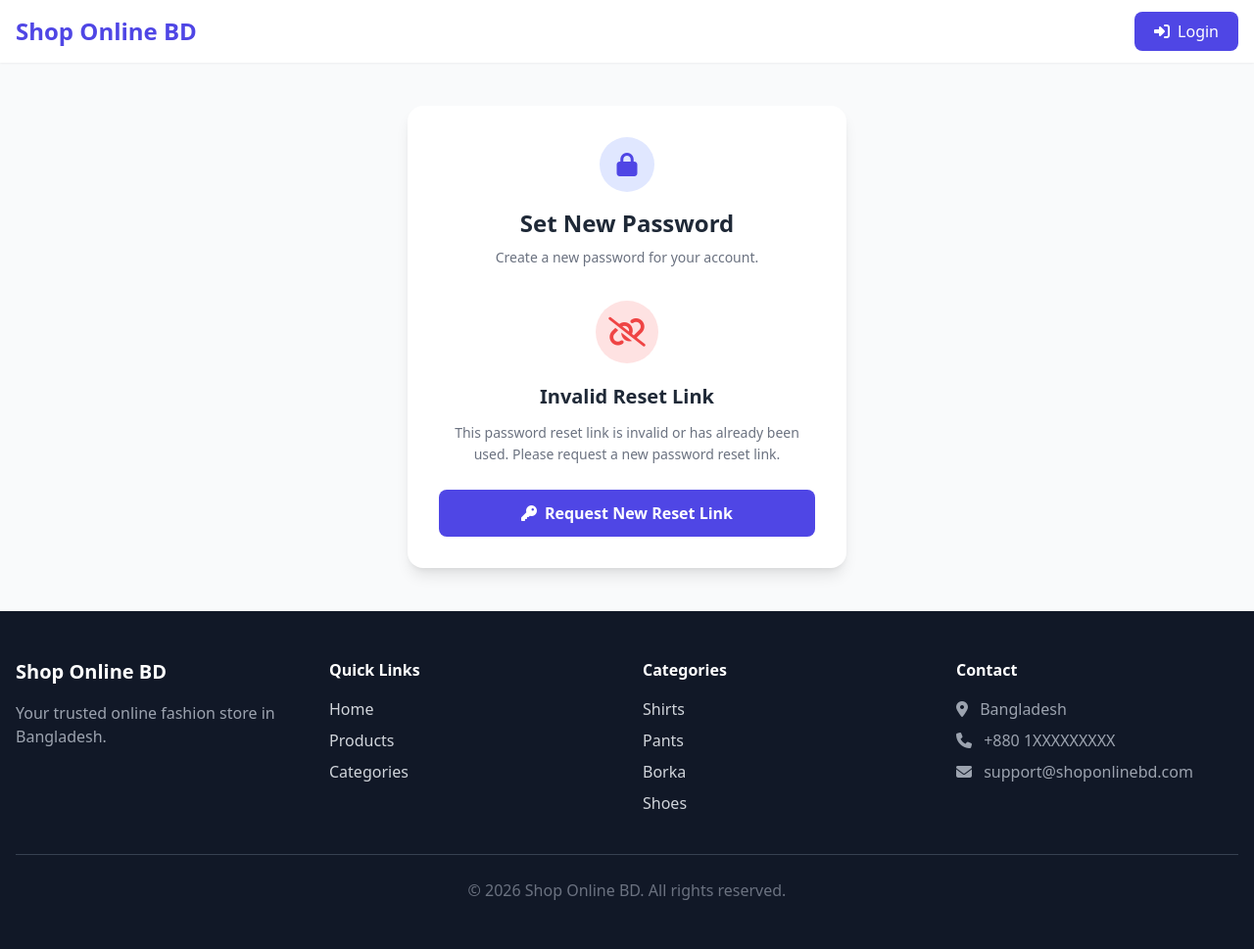
After one commit to MuhammadRafiulIslam9803/online-shop-basic, a Django app: page /reset/1/1/ in a window 1280 px wide. The commit adds this page. Shown: the whole page at 98% size. Run offline with Django 5.2, Linux system fonts and the light colour scheme; some libraries are stand-ins or nearby versions.

Commit message:
added forget password and related materials

```diff
--- a/shop/forms.py
+++ b/shop/forms.py
@@ -1,4 +1,5 @@
 from django import forms
+
 # from django.contrib.auth import password_validation
 from django.contrib.auth.models import User
 from django.contrib.auth.forms import (
@@ -6,11 +7,14 @@ from django.contrib.auth.forms import (
     UserCreationForm,
     AuthenticationForm,
     UsernameField,
+    PasswordResetForm,
+    SetPasswordForm,
 )
 from django.utils.translation import gettext, gettext_lazy as _
 
 
 # registration form
+
 
 class CustomerRegistrationForm(UserCreationForm):
     username = forms.CharField(
@@ -87,6 +91,7 @@ class CustomerRegistrationForm(UserCreationForm):
 
 # login form
 
+
 class LoginForm(AuthenticationForm):
     username = UsernameField(
         widget=forms.TextInput(
@@ -118,7 +123,9 @@ class LoginForm(AuthenticationForm):
         ),
     )
 
+
 # password change form
+
 
 class MyPasswordChangeForm(PasswordChangeForm):
     old_password = forms.CharField(
@@ -168,16 +175,18 @@ class MyPasswordChangeForm(PasswordChangeForm):
         ),
     )
 
+
 # password reset form
 
-class MyPasswordResetForm(PasswordChangeForm):
+
+class MyPasswordResetForm(PasswordResetForm):
     email = forms.EmailField(
         label=_("Email"),
         required=True,
         widget=forms.EmailInput(
             attrs={
                 "class": (
-                    "w-full px-4 py-3 border border-gray-300 rounded-lg "
+                    "w-full px-4 pl-10 py-3 border border-gray-300 rounded-lg "
                     "focus:outline-none focus:ring-2 focus:ring-indigo-500 "
                     "focus:border-indigo-500 transition"
                 ),
@@ -186,7 +195,9 @@ class MyPasswordResetForm(PasswordChangeForm):
             }
         ),
     )
-class MySetPasswordForm(PasswordChangeForm):
+
+
+class MySetPasswordForm(SetPasswordForm):
     new_password1 = forms.CharField(
         label=_("New Password"),
         strip=False,
@@ -202,6 +213,7 @@ class MySetPasswordForm(PasswordChangeForm):
             }
         ),
     )
+
     new_password2 = forms.CharField(
         label=_("Confirm New Password"),
         strip=False,
--- a/shop/urls.py
+++ b/shop/urls.py
@@ -61,15 +61,12 @@ urlpatterns = [
         name="password_change_done",
     ),
 
-    # password reset urls
+    # password reset urls or forgot password urls
     path(
         "password_reset/",
         auth_views.PasswordResetView.as_view(
             template_name="shop/password_reset.html",
             form_class=MyPasswordResetForm,
-            email_template_name="shop/password_reset_email.html",
-            subject_template_name="shop/password_reset_subject.txt",
-            success_url="/password_reset/done/",
         ),
         name="password_reset",
     ),
@@ -85,7 +82,6 @@ urlpatterns = [
         auth_views.PasswordResetConfirmView.as_view(
             template_name="shop/password_reset_confirm.html",
             form_class=MySetPasswordForm,
-            success_url="/reset/done/",
         ),
         name="password_reset_confirm",
     ),
--- /dev/null
+++ b/templates/shop/password_reset_confirm.html
@@ -0,0 +1,211 @@
+{% extends "shop/base.html" %}
+
+{% block title %}Set New Password - Shop Online BD{% endblock %}
+
+{% block content %}
+
+<div class="min-h-[70vh] flex items-center justify-center px-4 py-10">
+
+    <div class="w-full max-w-md bg-white rounded-2xl shadow-lg p-8">
+
+        <!-- Header -->
+        <div class="text-center mb-8">
+
+            <div class="flex justify-center mb-4">
+                <div class="w-14 h-14 rounded-full bg-indigo-100
+                            flex items-center justify-center">
+
+                    <i class="fa-solid fa-lock text-2xl text-indigo-600"></i>
+
+                </div>
+            </div>
+
+            <h2 class="text-2xl font-bold text-gray-800">
+                Set New Password
+            </h2>
+
+            <p class="text-gray-500 mt-2 text-sm leading-relaxed">
+                Create a new password for your account.
+            </p>
+
+        </div>
+
+
+        {% if validlink %}
+
+        <!-- Form -->
+        <form method="post">
+
+            {% csrf_token %}
+
+            <!-- New Password -->
+            <div class="mb-5">
+
+                <label for="{{ form.new_password1.id_for_label }}"
+                    class="block text-sm font-medium text-gray-700 mb-2">
+                    New Password
+                </label>
+
+                <div class="relative">
+
+                    <i class="fa-solid fa-key
+                              absolute left-3 top-1/2
+                              -translate-y-1/2
+                              text-gray-400">
+                    </i>
+
+                    {{ form.new_password1 }}
+
+                </div>
+
+                {% if form.new_password1.errors %}
+                    <p class="text-red-500 text-sm mt-1">
+                        {{ form.new_password1.errors.0 }}
+                    </p>
+                {% endif %}
+
+            </div>
+
+
+            <!-- Confirm Password -->
+            <div class="mb-5">
+
+                <label for="{{ form.new_password2.id_for_label }}"
+                    class="block text-sm font-medium text-gray-700 mb-2">
+                    Confirm New Password
+                </label>
+
+                <div class="relative">
+
+                    <i class="fa-solid fa-shield-halved
+                              absolute left-3 top-1/2
+                              -translate-y-1/2
+                              text-gray-400">
+                    </i>
+
+                    {{ form.new_password2 }}
+
+                </div>
+
+                {% if form.new_password2.errors %}
+                    <p class="text-red-500 text-sm mt-1">
+                        {{ form.new_password2.errors.0 }}
+                    </p>
+                {% endif %}
+
+            </div>
+
+
+            <!-- Non-field Errors -->
+            {% if form.non_field_errors %}
+                <div class="bg-red-50 text-red-600 p-3 rounded-lg
+                            mb-5 text-sm">
+
+                    {{ form.non_field_errors }}
+
+                </div>
+            {% endif %}
+
+
+            <!-- Password Requirements -->
+            <div class="bg-gray-50 rounded-lg p-4 mb-6">
+
+                <p class="text-sm font-medium text-gray-700 mb-2">
+                    Password requirements:
+                </p>
+
+                <ul class="text-xs text-gray-500 space-y-1">
+                    <li>
+                        <i class="fa-solid fa-check text-green-500 mr-1"></i>
+                        Use at least 8 characters.
+                    </li>
+
+                    <li>
+                        <i class="fa-solid fa-check text-green-500 mr-1"></i>
+                        Avoid using common passwords.
+                    </li>
+
+                    <li>
+                        <i class="fa-solid fa-check text-green-500 mr-1"></i>
+                        Don't use only numbers.
+                    </li>
+                </ul>
+
+            </div>
+
+
+            <!-- Submit -->
+            <button type="submit"
+                class="w-full bg-indigo-600 text-white py-3 rounded-lg
+                       font-semibold hover:bg-indigo-700 transition
+                       flex items-center justify-center gap-2">
+
+                <i class="fa-solid fa-lock"></i>
+
+                Set New Password
+
+            </button>
+
+        </form>
+
+
+        <!-- Back -->
+        <div class="text-center mt-6">
+
+            <a href="{% url 'login' %}"
+                class="text-sm text-gray-500 hover:text-indigo-600 transition">
+
+                <i class="fa-solid fa-arrow-left mr-1"></i>
+                Back to Login
+
+            </a>
+
+        </div>
+
+
+        {% else %}
+
+        <!-- Invalid Link -->
+        <div class="text-center">
+
+            <div class="flex justify-center mb-5">
+
+                <div class="w-16 h-16 rounded-full bg-red-100
+                            flex items-center justify-center">
+
+                    <i class="fa-solid fa-link-slash
+                              text-3xl text-red-500"></i>
+
+                </div>
+
+            </div>
+
+            <h2 class="text-xl font-bold text-gray-800 mb-3">
+                Invalid Reset Link
+            </h2>
+
+            <p class="text-gray-500 text-sm leading-relaxed mb-6">
+                This password reset link is invalid or has already been used.
+                Please request a new password reset link.
+            </p>
+
+            <a href="{% url 'password_reset' %}"
+                class="w-full inline-flex items-center justify-center gap-2
+                       bg-indigo-600 text-white py-3 rounded-lg
+                       font-semibold hover:bg-indigo-700 transition">
+
+                <i class="fa-solid fa-key"></i>
+
+                Request New Reset Link
+
+            </a>
+
+        </div>
+
+        {% endif %}
+
+    </div>
+
+</div>
+
+{% endblock %}
```
Also changed, not shown: templates/shop/login.html (+10 -16 lines), templates/shop/password_reset.html (added, +108 -0 lines), templates/shop/password_reset_complete.html (added, +67 -0 lines), templates/shop/password_reset_done.html (added, +79 -0 lines), db.sqlite3.
